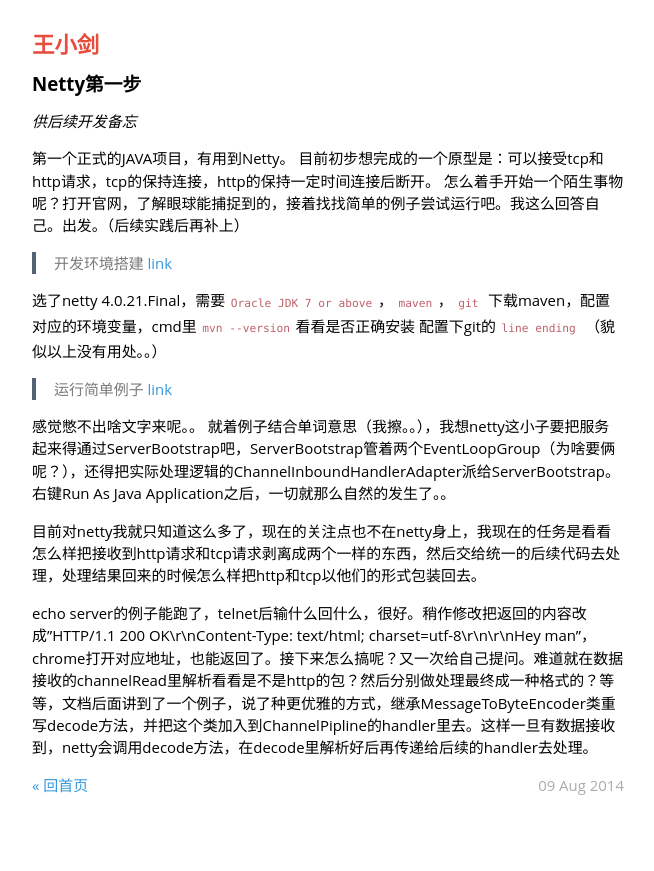
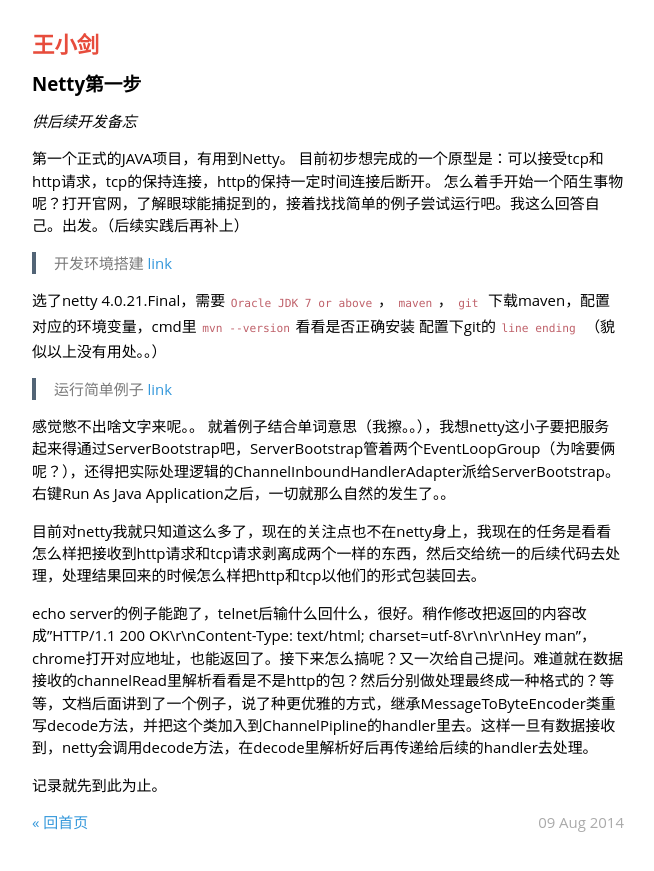
Before and after one commit to hiwjd/hiwjd.github.io, a Jekyll site: the page built from _posts/2014-08-09-Netty第一步.markdown, in a window 1280 px wide. Shown: the top 871 px of the page, without its empty margins (312-966 px from the left). Built offline with Jekyll 4.4.1, drawn with Linux system fonts in a browser that asks for light colours; some web fonts are replaced; Markdown is read by kramdown in place of the engine named in the settings; comment, search, counter and statistics services are not loaded.

Commit message:
Published with https://stackedit.io/

```diff
--- a/_posts/2014-08-09-Netty第一步.markdown
+++ b/_posts/2014-08-09-Netty第一步.markdown
@@ -26,3 +26,5 @@ categories: post
 目前对netty我就只知道这么多了，现在的关注点也不在netty身上，我现在的任务是看看怎么样把接收到http请求和tcp请求剥离成两个一样的东西，然后交给统一的后续代码去处理，处理结果回来的时候怎么样把http和tcp以他们的形式包装回去。
 
 echo server的例子能跑了，telnet后输什么回什么，很好。稍作修改把返回的内容改成"HTTP/1.1 200 OK\r\nContent-Type: text/html; charset=utf-8\r\n\r\nHey man"，chrome打开对应地址，也能返回了。接下来怎么搞呢？又一次给自己提问。难道就在数据接收的channelRead里解析看看是不是http的包？然后分别做处理最终成一种格式的？等等，文档后面讲到了一个例子，说了种更优雅的方式，继承MessageToByteEncoder类重写decode方法，并把这个类加入到ChannelPipline的handler里去。这样一旦有数据接收到，netty会调用decode方法，在decode里解析好后再传递给后续的handler去处理。
+
+记录就先到此为止。
```
